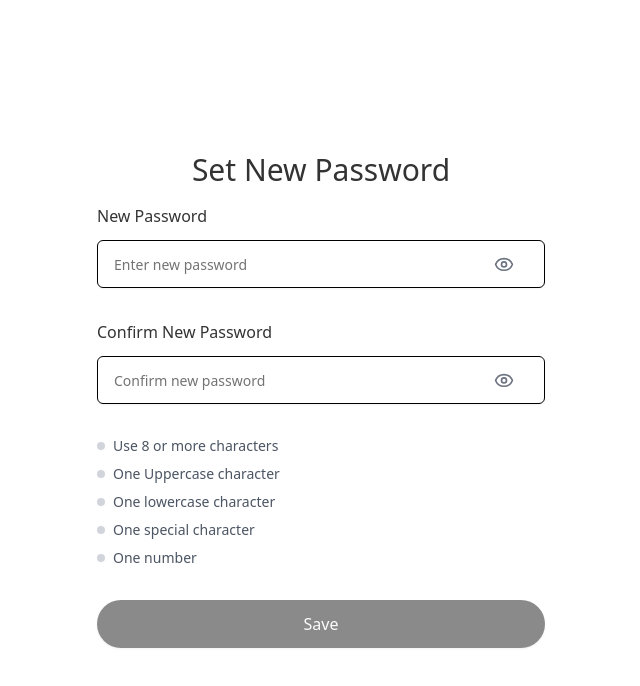
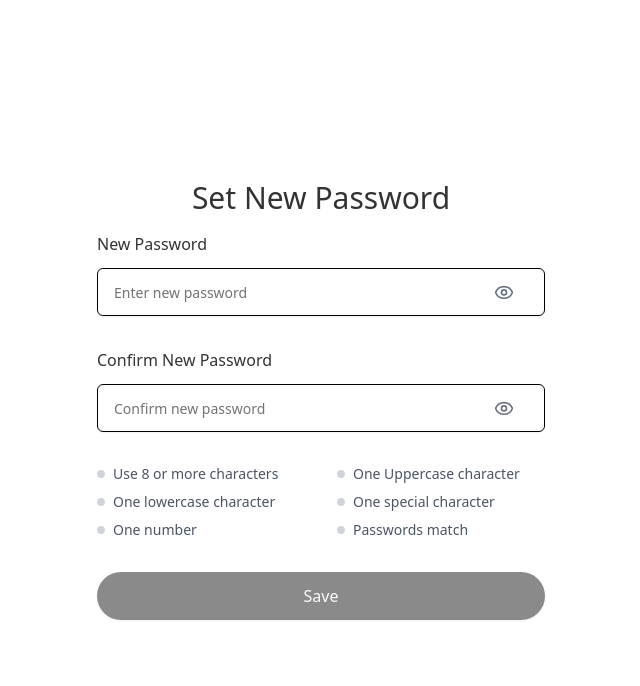
Before and after one commit to LaurierCS/ScheduleApp, a React (Vite) app in the folder frontend/: page /new-password in a window 1280 px wide. Shown: the top 686 px of the page, without its empty margins (319-959 px from the left). Built offline with nearby package versions, Linux system fonts and the light colour scheme; no server answers.

Commit message:
Improvement: added password match to validation

```diff
--- a/frontend/src/components/NewPassword.tsx
+++ b/frontend/src/components/NewPassword.tsx
@@ -94,7 +94,7 @@ export default function NewPassword() {
 					</div>
 
 					{/* Password requirements */}
-					<div className="space-y-2">
+					<div className="grid grid-cols-2 gap-x-8 gap-y-2">
 						<div className="flex items-center space-x-2">
 							<div className={`w-2 h-2 rounded-full ${passwordValidation.minLength ? 'bg-green-500' : 'bg-gray-300'}`}></div>
 							<span className={`text-sm ${passwordValidation.minLength ? 'text-green-600' : 'text-gray-600'}`}>
@@ -125,6 +125,12 @@ export default function NewPassword() {
 								One number
 							</span>
 						</div>
+						<div className="flex items-center space-x-2">
+							<div className={`w-2 h-2 rounded-full ${passwordsMatch ? 'bg-green-500' : 'bg-gray-300'}`}></div>
+							<span className={`text-sm ${passwordsMatch ? 'text-green-600' : 'text-gray-600'}`}>
+								Passwords match
+							</span>
+						</div>
 					</div>
 
 					{/* Save button */}
```
